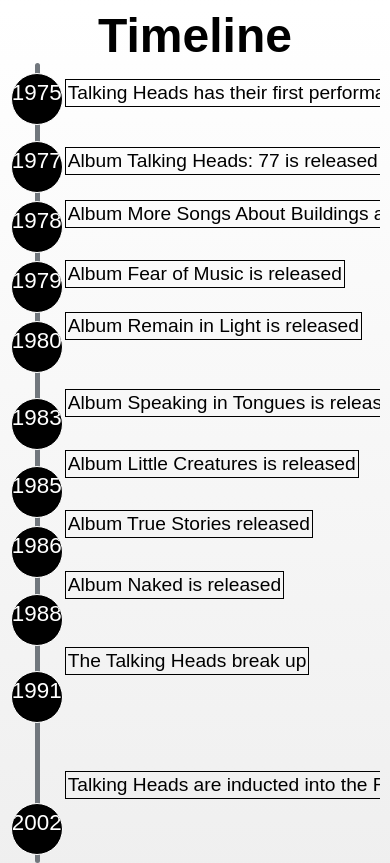
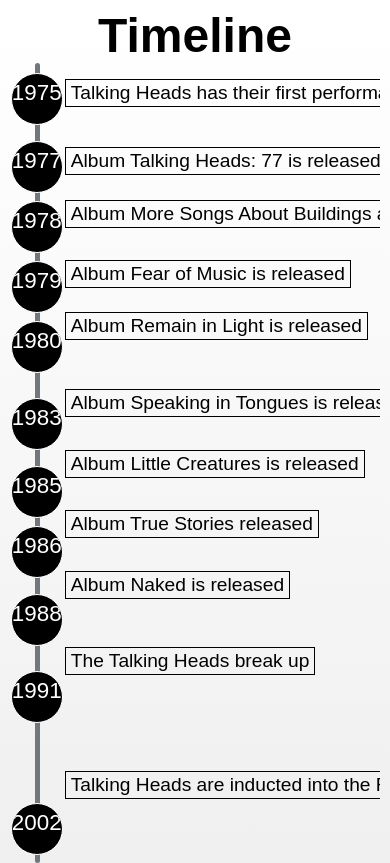
Before and after one commit to kgdiem/tribute-page, a plain HTML site: page index.html in a window 390 px wide. Shown: the part 2172-3035 px from the top of the page. Drawn offline with Linux system fonts and the light colour scheme; a web font is replaced by a local one.

Commit message:
touch-up mobile style

```diff
--- a/resources/css/index.css
+++ b/resources/css/index.css
@@ -69,7 +69,7 @@
 }
 
 #labels-left{
-    margin-left: -380px;
+    margin-left: -385px;
     text-align: right;
 }
 
@@ -85,7 +85,7 @@
 .label div{
     border: 1px solid black;
     display: inline-block;
-    padding: 2px;
+    padding: 2px 5px;
 }
 
 .label p{
@@ -130,6 +130,7 @@
         padding-left: 25px;
         position: relative;
         overflow-x: scroll;
+        padding-bottom: 15px;
     }
 
     #dots{
--- a/resources/js/index.js
+++ b/resources/js/index.js
@@ -95,7 +95,7 @@
         leftLabelDiv.style.textAlign = 'left';
     }
     else{
-        leftLabelDiv.style.marginLeft = '-380px';
+        leftLabelDiv.style.marginLeft = '-385px';
         leftLabelDiv.style.textAlign = 'right';
     }
 }
```
